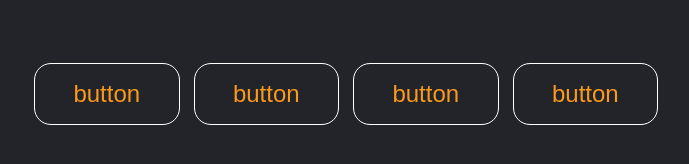
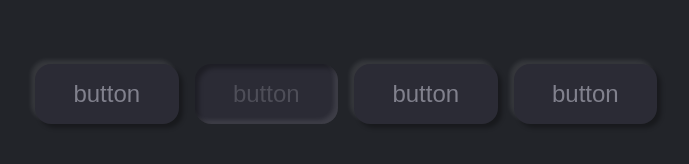
Before and after one commit to Scorpion96522/UI-Kit-HTML-CSS, a plain HTML site: page index.html in a window 1280 px wide. Shown: the whole page, without its empty margins (29-718 px from the left). Drawn offline with Linux system fonts and the light colour scheme.

Commit message:
added styles button press

```diff
--- a/css/style.css
+++ b/css/style.css
@@ -3,8 +3,11 @@
 
 :root {
     --accent: #fb991b;
+    --bg: #2b2b35;
     --height: 60px;
     --radius: 16px;
+    --shadow: -4px -4px 4px #ffffff17, 4px 4px 4px rgba(0, 0, 0, 0.3);
+    --shadow_inset: inset 4px 4px 4px rgba(0, 0, 0, 0.3), inset -4px -4px 4px #ffffff17;
 }
 
 *{
@@ -43,15 +46,19 @@ body {
 
 .button {
     height: var(--height);
-    outline: 1px solid white;
     text-align: center;
     line-height: var(--height);
     padding: 0 3vw;
     border-radius: var(--radius);
+    color: #81818d;
+    background-color: var(--bg);
+    box-shadow: var(--shadow);
 }
 
 .button_press {
-
+    box-shadow: var(--shadow_inset);
+    color: #4e4e58;
+    font-weight: 200;
 }
 
 .button_hover {
```
